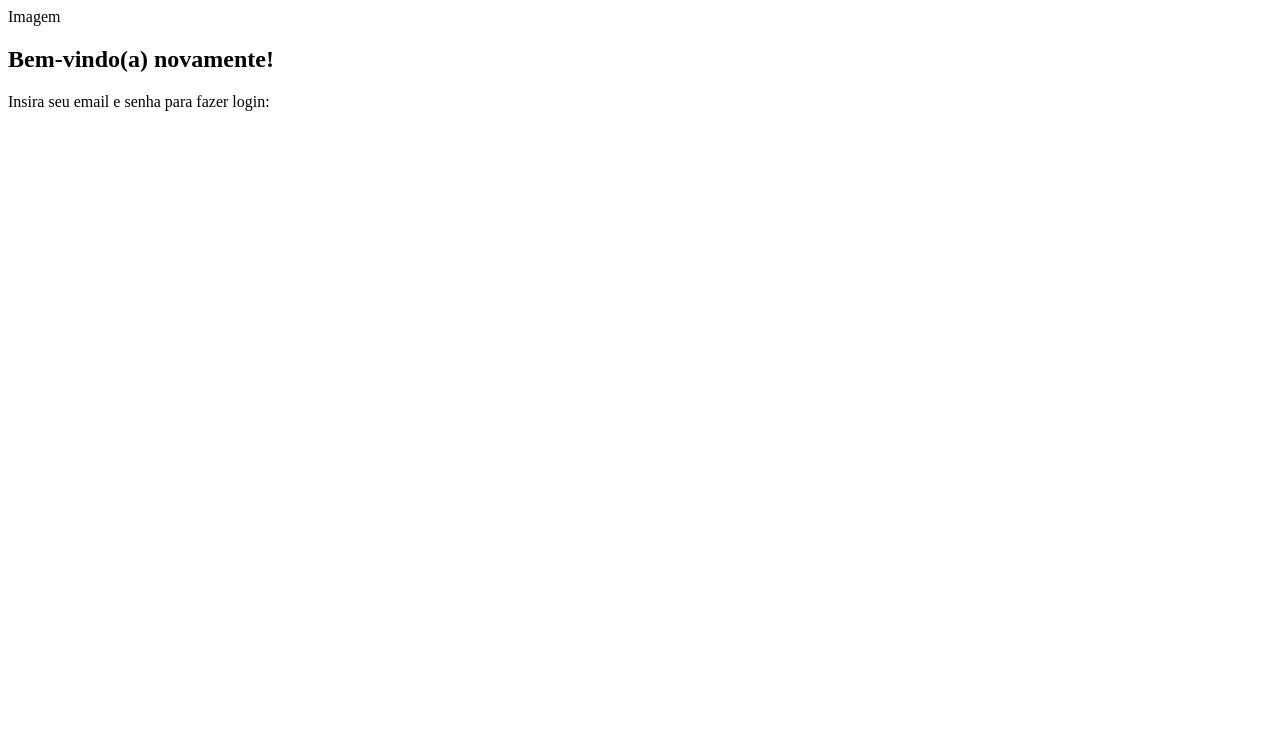
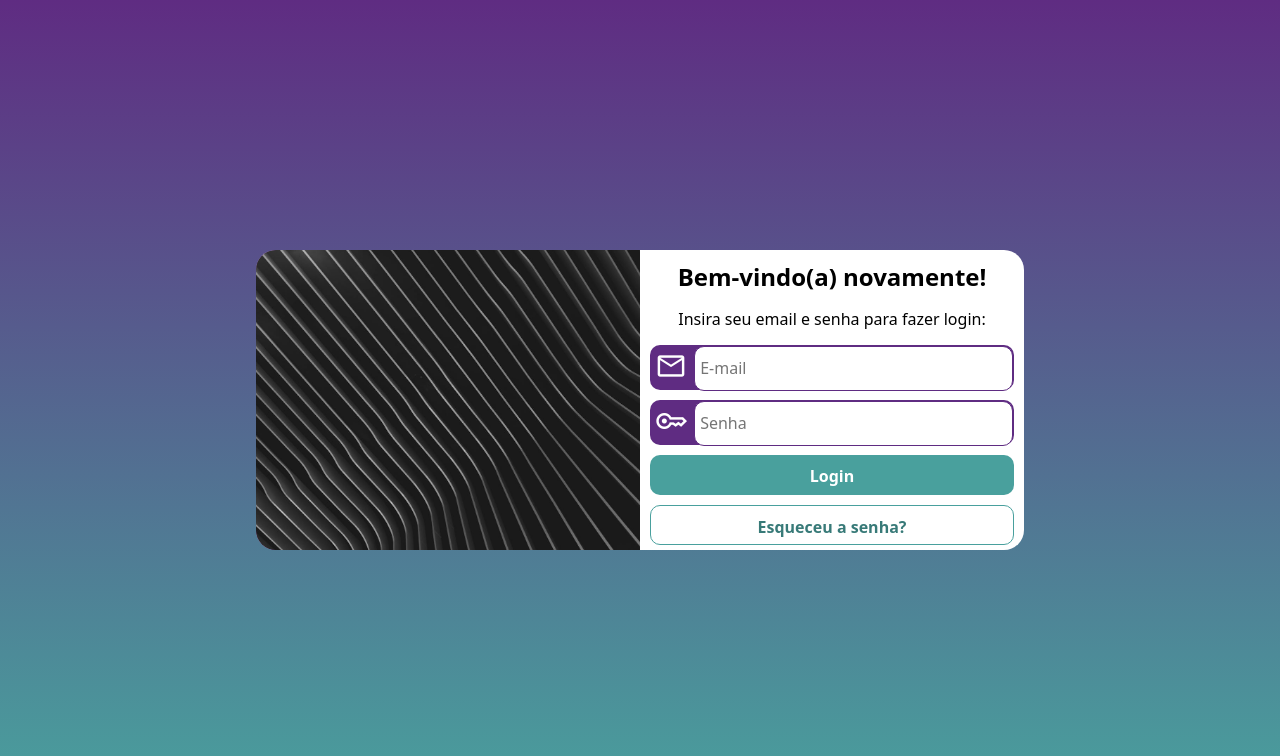
Before and after one commit to sudojv/login-responsivo, a plain HTML site: page index.html in a window 1280 px wide. Drawn offline with nearby package versions, Linux system fonts and the light colour scheme.

Commit message:
Update login style sheet

```diff
--- a/index.html
+++ b/index.html
@@ -4,19 +4,31 @@
     <meta charset="UTF-8">
     <meta name="viewport" content="width=device-width, initial-scale=1.0">
     <title>Login</title>
+    <link href="https://fonts.googleapis.com/css2?family=Material+Symbols+Outlined" rel="stylesheet" />
     <link rel="stylesheet" href="styles/style.css">
+    <link rel="stylesheet" href="styles/media-queries.css">
 </head>
 <body>
     <main>
         <section id="login">
             <div id="image">
-                Imagem
             </div>
             <div id="form">
                 <h1>Bem-vindo(a) novamente!</h1>
                 <p>Insira seu email e senha para fazer login:</p>
                 <form action="#" method="post">
-
+                    <div class="field">
+                        <span class="material-symbols-outlined">mail</span>
+                        <input type="email" name="email" id="email" autocomplete="email" placeholder="E-mail">
+                        <label for="email">E-mail</label>
+                    </div>
+                    <div class="field">
+                        <span class="material-symbols-outlined">key</span>
+                        <input type="password" name="password" id="password" autocomplete="current-password" placeholder="Senha">
+                        <label for="password">Senha</label>
+                    </div>
+                    <input type="submit" value="Login">
+                    <a href="#" class="button">Esqueceu a senha?</a>
                 </form>
             </div>
         </section>
--- /dev/null
+++ b/styles/media-queries.css
@@ -0,0 +1,47 @@
+@charset "UTF-8";
+
+:root {
+    --pallet-color1: #49a09d;
+    --pallet-color2: #5f2c82;
+}
+
+@media screen and (min-width: 600px) {
+    section#login {
+        width: 600px;
+        height: 300px;
+    }
+
+    section#login > div#image {
+        float: left;
+        width: 40%;
+        height: 100%;
+    }
+
+    section#login > div#form {
+        float: right;
+        width: 60%;
+        height: 100%;
+    }
+
+    div#form > p {
+        font-size: 1em;
+    }
+}
+
+@media screen and (min-width: 992px) {
+    section#login {
+        width: 768px;
+    }
+
+    section#login > div#image {
+        float: left;
+        width: 50%;
+        height: 100%;
+    }
+
+    section#login > div#form {
+        float: right;
+        width: 50%;
+        height: 100%;
+    }
+}
--- a/styles/style.css
+++ b/styles/style.css
@@ -4,3 +4,127 @@
     --pallet-color1: #49a09d;
     --pallet-color2: #5f2c82;
 }
+
+* {
+    font-family: system-ui, -apple-system, BlinkMacSystemFont, 'Segoe UI', Roboto, Oxygen, Ubuntu, Cantarell, 'Open Sans', 'Helvetica Neue', sans-serif;
+    margin: 0px;
+    box-sizing: border-box;
+    padding: 0px;
+}
+
+html, body {
+    background-image: linear-gradient(0deg, var(--pallet-color1), var(--pallet-color2));
+    height: 100vh;
+    width: 100vw;
+}
+
+main {
+    position: relative;
+    height: 100vh;
+    width: 100vw;
+}
+
+section#login {
+    position: absolute;
+    top: 50%;
+    left: 50%;
+    transform: translate(-50%, -50%);
+    background-color: white;
+    width: 350px;
+    height: fit-content;
+    overflow: hidden;
+    border-radius: 20px;
+    transition: width .25s, height .25s;
+}
+
+section#login > div#image {
+    display: block;
+    background: var(--pallet-color2) url(../images/pattern.jpg) center center / cover no-repeat;
+    height: 150px;
+}
+
+section#login > div#form {
+    display: block;
+    padding: 10px;
+}
+
+div#form > h1 {
+    text-align: center;
+    margin-bottom: 15px;
+}
+
+div#form > p {
+    text-align: center;
+    font-size: 0.8em;
+    margin-bottom: 15px;
+}
+
+div.field {
+    background-color: var(--pallet-color2);
+    width: 100%;
+    height: 45px;
+    border-radius: 10px;
+    margin: 10px 0px;
+}
+
+div.field input {
+    font-size: 1em;
+    width: calc(100% - 45px);
+    height: 100%;
+    border: 1px solid var(--pallet-color2);
+    border-radius: 10px;
+    padding: 5px;
+    transform: translateY(-8px);
+}
+
+div.field input:focus-within {
+    border: none;
+}
+
+div.field span.material-symbols-outlined {
+    color: white;
+    font-size: 2em;
+    width: 40px;
+    padding: 5px;
+}
+
+div.field label {
+    display: none;
+}
+
+form input[type='submit'] {
+    display: block;
+    color: white;
+    background-color: var(--pallet-color1);
+    width: 100%;
+    height: 40px;
+    font-size: 1em;
+    font-weight: bold;
+    border: none;
+    border-radius: 10px;
+    margin: 10px 0px;
+    padding: 10px;
+    cursor: pointer;
+}
+
+form input[type='submit']:hover {
+    background-color: hsl(178, 37%, 35%);
+}
+
+form a.button {
+    display: block;
+    color: hsl(178, 37%, 35%);
+    width: 100%;
+    height: 40px;
+    font-weight: bold;
+    text-align: center;
+    text-decoration: none;
+    border: 1px solid var(--pallet-color1);
+    border-radius: 10px;
+    padding: 10px;
+}
+
+form a.button:hover {
+    color: white;
+    background-color: hsl(178, 37%, 35%);
+}
```
